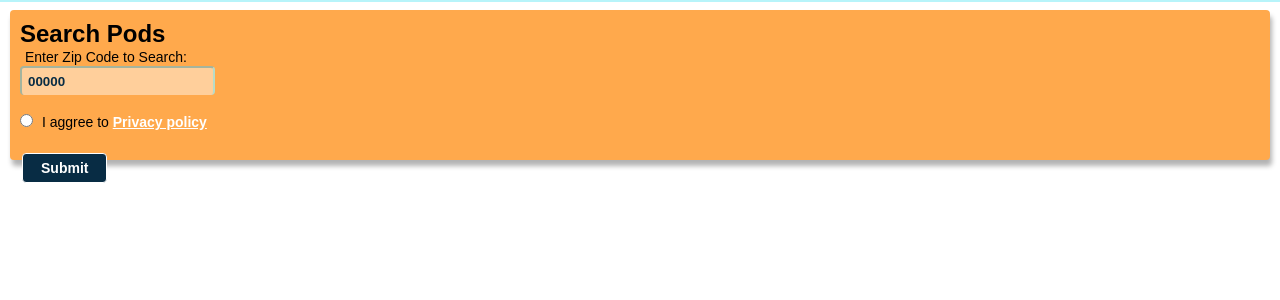
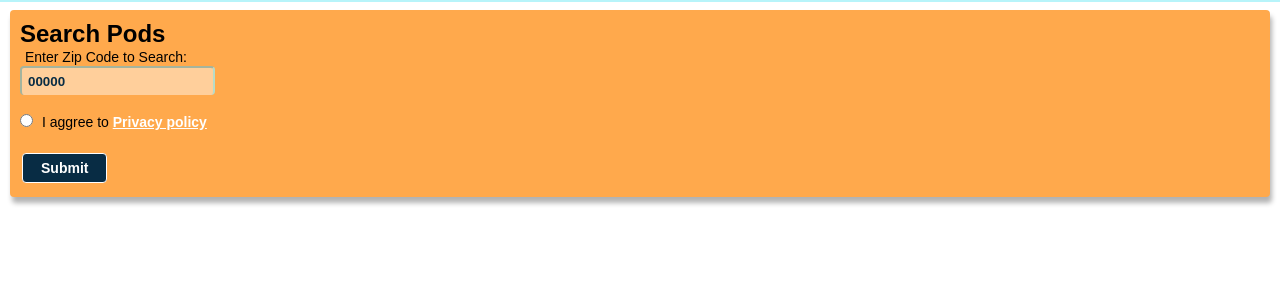
Before and after one commit to WSU-4110/Learning-Pods, a PHP site: page /searchpods.php in a window 1280 px wide. Shown: the part 152-452 px from the top of the page. Run offline with PHP 8.4, Linux system fonts and the light colour scheme.

Commit message:
fixed search card

```diff
--- a/src/searchpods.php
+++ b/src/searchpods.php
@@ -53,7 +53,7 @@
 
     <!-- MAIN BODY -->
         <div class="main">
-          <div class="card" style="height:150px;">
+          <div class="card">
             <div class="container">
               <div class="topnav">
                 <h2>Search Pods</h2>
```
